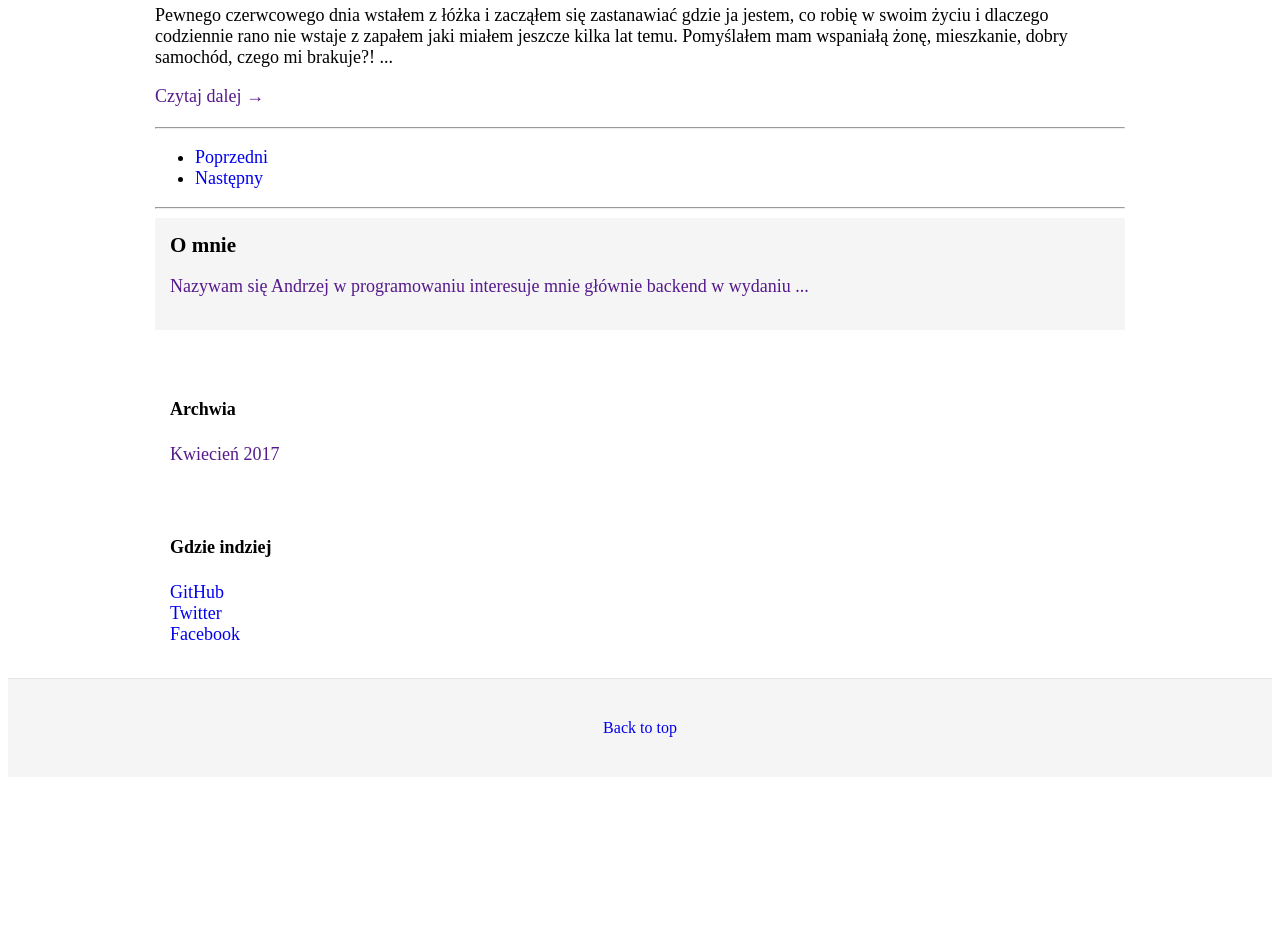
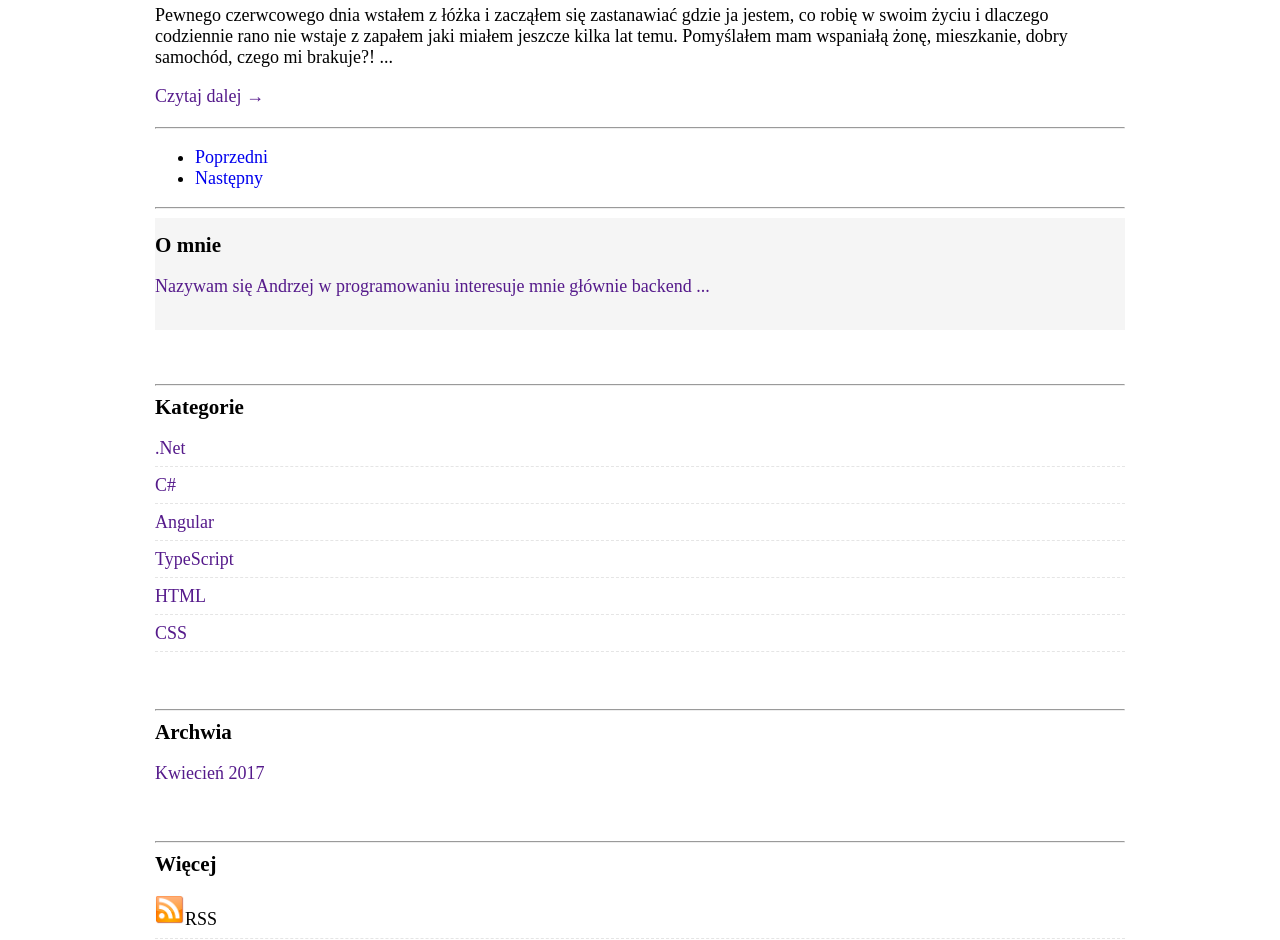
Before and after one commit to AnCze/AnCze.github.io, a website: page src/app/blog/blog.component.html in a window 1280 px wide. Shown: the part 1067-2007 px from the top of the page. Before the commit the page ends 1852 px from the top, so only its background shows below. Drawn offline with Linux system fonts and the light colour scheme; files whose address does not match are found by name.

Commit message:
Blog, about me and contact done with hardcoded details

```diff
--- a/src/app/blog/blog.component.html
+++ b/src/app/blog/blog.component.html
@@ -24,7 +24,7 @@
                         <p class="blogPostMeta">"Kwiecień, 2017 by "<a href="">AnCze</a></p>
                     </header>
                     <div>
-                        <img src="app/images/ideaPhoto.jpg" alt="Photo" align="middle">
+                        <img src="app/images/ideaPhoto.jpg" alt="Photo" align="middle" class="blogPostPhoto">
                     </div>
                     <div class="blogPostContent">
                         <p>Pewnego czerwcowego dnia wstałem z łóżka i zacząłem się zastanawiać gdzie ja jestem, co robię w swoim życiu i dlaczego codziennie rano nie wstaje z zapałem jaki miałem jeszcze kilka lat temu. Pomyślałem mam wspaniałą żonę, mieszkanie,
@@ -45,21 +45,41 @@
                 <div class="sidebarModule sidebarModuleAbout">
                     <h3>O mnie</h3>
                     <a href="">
-                        <p>Nazywam się Andrzej w programowaniu interesuje mnie głównie backend w wydaniu ...</p>
+                        <p>Nazywam się Andrzej w programowaniu interesuje mnie głównie backend ...</p>
                     </a>
                 </div>
-                <div class="sidebarModule sidebarModuleForArchiwa">
-                    <h4>Archwia</h4>
+                <div class="sidebarModule sidebarModuleForKategorie">
+                    <hr>
+                    <h3>Kategorie</h3>
+                    <ol class="listUnstyled">
+                        <li class="categoryItem"><a href="">.Net</a></li>
+                        <li class="categoryItem"><a href="">C#</a></li>
+                        <li class="categoryItem"><a href="">Angular</a></li>
+                        <li class="categoryItem"><a href="">TypeScript</a></li>
+                        <li class="categoryItem"><a href="">HTML</a></li>
+                        <li class="categoryItem"><a href="">CSS</a></li>
+                    </ol>
+                </div>
+                <div class="sidebarModule">
+                    <hr>
+                    <h3>Archwia</h3>
                     <ol class="listUnstyled">
                         <li><a href="">Kwiecień 2017</a></li>
                     </ol>
                 </div>
                 <div class="sidebarModule">
-                    <h4>Gdzie indziej</h4>
+                    <hr>
+                    <h3>Więcej</h3>
                     <ol class="listUnstyled">
-                        <li><a href="https://github.com/AnCze">GitHub</a></li>
-                        <li><a href="https://twitter.com/Andrzej_Wro?lang=pl">Twitter</a></li>
-                        <li><a href="https://www.facebook.com/andrzej.wroclaw.1">Facebook</a></li>
+                        <li class="categoryItem">
+                            <a><img src="app/images/rssImage.png" alt="RSS" width="30" height="30">RSS</a>
+                        </li>
+                        <li class="categoryItem"><img src="app/images/githubImage.png" alt="GIT" width="30" height="30">
+                            <a href="https://github.com/AnCze">GitHub</a></li>
+                        <li class="categoryItem"><img src="app/images/twitterImage.png" alt="TW" width="30" height="30">
+                            <a href="https://twitter.com/Andrzej_Wro?lang=pl">Twitter</a></li>
+                        <li class="categoryItem"><img src="app/images/facebookImage.png" alt="FB" width="30" height="30">
+                            <a href="https://www.facebook.com/andrzej.wroclaw.1">Facebook</a></li>
                     </ol>
                 </div>
             </div>
--- a/src/styles.css
+++ b/src/styles.css
@@ -1,3 +1,27 @@
+a {
+    text-decoration: none;
+}
+
+a:hover {
+    color: #00c8d7;
+}
+
+h1 {
+    text-align: left;
+    margin: 0;
+}
+
+h3 {
+    margin: 0 0 10px;
+}
+
+.blogPostPhoto {
+    display: block;
+    margin: auto;
+    max-width: 100%;
+    max-height: 100%;
+}
+
 .navBar {
     padding: 40px;
     font-weight: 800;
@@ -26,23 +50,6 @@
     padding: 30px 15px;
     margin-left: auto;
     margin-right: auto;
-}
-
-a {
-    text-decoration: none;
-}
-
-a:hover {
-    color: #00c8d7;
-}
-
-h1 {
-    text-align: left;
-    margin: 0;
-}
-
-h3 {
-    margin: 0 0 10px;
 }
 
 .container {
@@ -82,29 +89,28 @@ h3 {
     margin-bottom: 20px;
 }
 
-img {
-    display: block;
-    margin: auto;
-    max-width: 100%;
-    max-height: 100%;
-}
-
 .sidebarModuleAbout {
     background-color: #f5f5f5;
     padding-top: 35px;
 }
 
 .sidebarModule {
-    padding: 15px;
+    padding: 15px 0;
 }
 
-.sidebarModuleForArchiwa {
+.sidebarModuleForKategorie {
     padding-top: 45px;
 }
 
 .listUnstyled {
     list-style: none;
     padding-left: 0;
+}
+
+.categoryItem {
+    border-bottom: 1px dashed #e5e5e5;
+    margin-bottom: 7.5px;
+    padding-bottom: 7.5px;
 }
 
 .divAdjustment {
@@ -146,6 +152,18 @@ textarea {
     font-weight: normal;
 }
 
+.blockDisplay {
+    display: inline;
+}
+
+.sidebarModuleForWięcej {
+    padding-top: 45px;
+}
+
+.divUnderDivWithPng {
+    padding-top: 270px;
+}
+
 #messageInput {
     width: 500px;
     max-width: 98%;
```
Also changed, not shown: src/app/aboutMe/aboutMe.component.html (+3 -1 lines), src/app/contact/contact.component.html (+20 -6 lines), src/app/contact/contact.component.ts (+15 -0 lines), src/app/images/facebookImage.png (added), src/app/images/githubImage.png (added), src/app/images/mailImage.png (added), src/app/images/rss.jpg (added), src/app/images/rss.png (added), src/app/images/rssImage.png (added), src/app/images/twitterImage.png (added).
